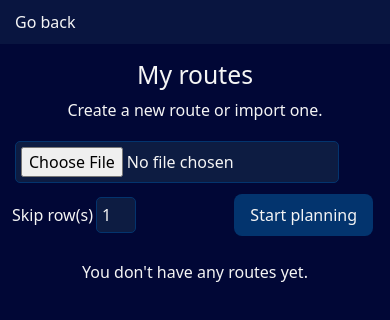
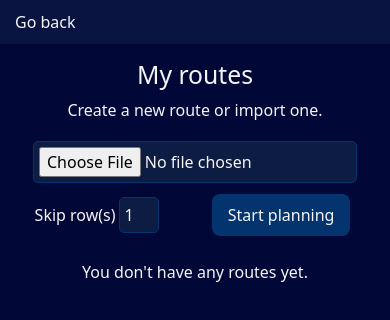
Before and after one commit to medojanos/Vektor, a React (Vite) app: page /dashboard in a window 390 px wide. Shown: the top 320 px of the page. Built offline with nearby package versions, Linux system fonts and the light colour scheme; some icons are missing.

Commit message:
feat: update Map component to display stop index in popups, enhance Dashboard layout for better responsiveness, and adjust Home button styling

```diff
--- a/src/components/Map.jsx
+++ b/src/components/Map.jsx
@@ -21,12 +21,12 @@ export default function Map({coordinates, stops}) {
     }).addTo(map);
 
 
-    stops.forEach(stop => {
+    stops.forEach((stop, index) => {
       const { lat, lon } = stop.location.coordinates;
 
       L.marker([lat, lon])
         .addTo(map)
-        .bindPopup(stop.location.city);
+        .bindPopup(`${index + 1}. ${stop.location.city}`);
     });
 
 
--- a/src/index.css
+++ b/src/index.css
@@ -116,7 +116,7 @@ table {
 }
 
 .select {
-    width: 100px;
+    width: 100%;
     border: 1px solid #03346E;
     background-color: #0D1C42;
     border-radius: 5px;
--- a/src/pages/Dashboard.jsx
+++ b/src/pages/Dashboard.jsx
@@ -78,7 +78,7 @@ export default function Dashboard() {
           <div className='container mt-3'>
             <div className='row justify-content-center gy-3'>
               <div className='col-12 col-md-auto d-flex flex-column'>
-                <div className='d-flex align-items-center mb-2'>
+                <div className='d-flex align-items-center justify-content-center mb-2'>
                   <input id='file-input' type='file' accept=".xlsx, .xls" onChange={async e => {
                     const file = e.target.files[0];
                       if (file) {
@@ -93,7 +93,7 @@ export default function Dashboard() {
                     document.getElementById("file-input").value = "";
                   }}><ion-icon name="close"></ion-icon></a>
                 </div>
-                <div className='mt-auto d-flex justify-content-between'>
+                <div className='mt-auto d-flex justify-content-around'>
                   <div>
                     <label htmlFor='header-input'>Skip row(s)</label>
                     <input placeholder='0' id='header-input' defaultValue={headerRow} style={{width: 40}} type='tel' onChange={e => setHeaderRow(e.target.value)}></input>
@@ -110,10 +110,10 @@ export default function Dashboard() {
                 </div>
               </div>
               {file && <div className='col-12 col-md'>
-                <div className='row justify-content-center'>
+                <div className='row row-cols-1 row-cols-md-2 row-cols-lg-3 row-cols-xl-4 justify-content-center'>
                   {
                     fields.map(field => (
-                      <div key={field.key} className='col-auto'>
+                      <div key={field.key} className='col'>
                         <b>{field.label}</b><br/>
                         <select
                           className='select'
--- a/src/pages/Home.jsx
+++ b/src/pages/Home.jsx
@@ -9,7 +9,7 @@ export default function Home() {
             </header>
             <div className="d-flex align-items-center justify-content-center flex-grow-1 flex-column">
                 <img width={300} src={LOGO}></img>
-                <Link to="/dashboard"><button className="mt-5 fw-bold">Open dashboard</button></Link>
+                <Link to="/dashboard"><button className="mt-5">Open dashboard</button></Link>
             </div>
         </>
     )
```
